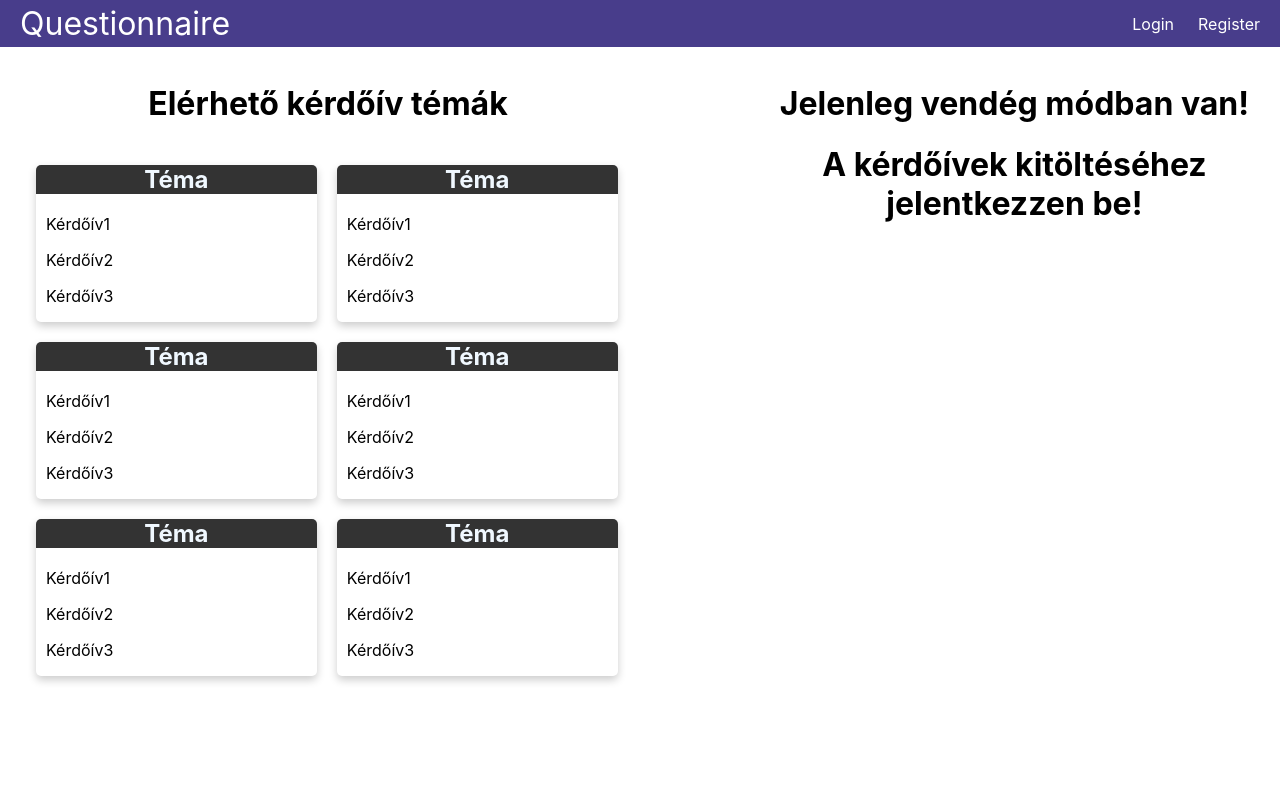
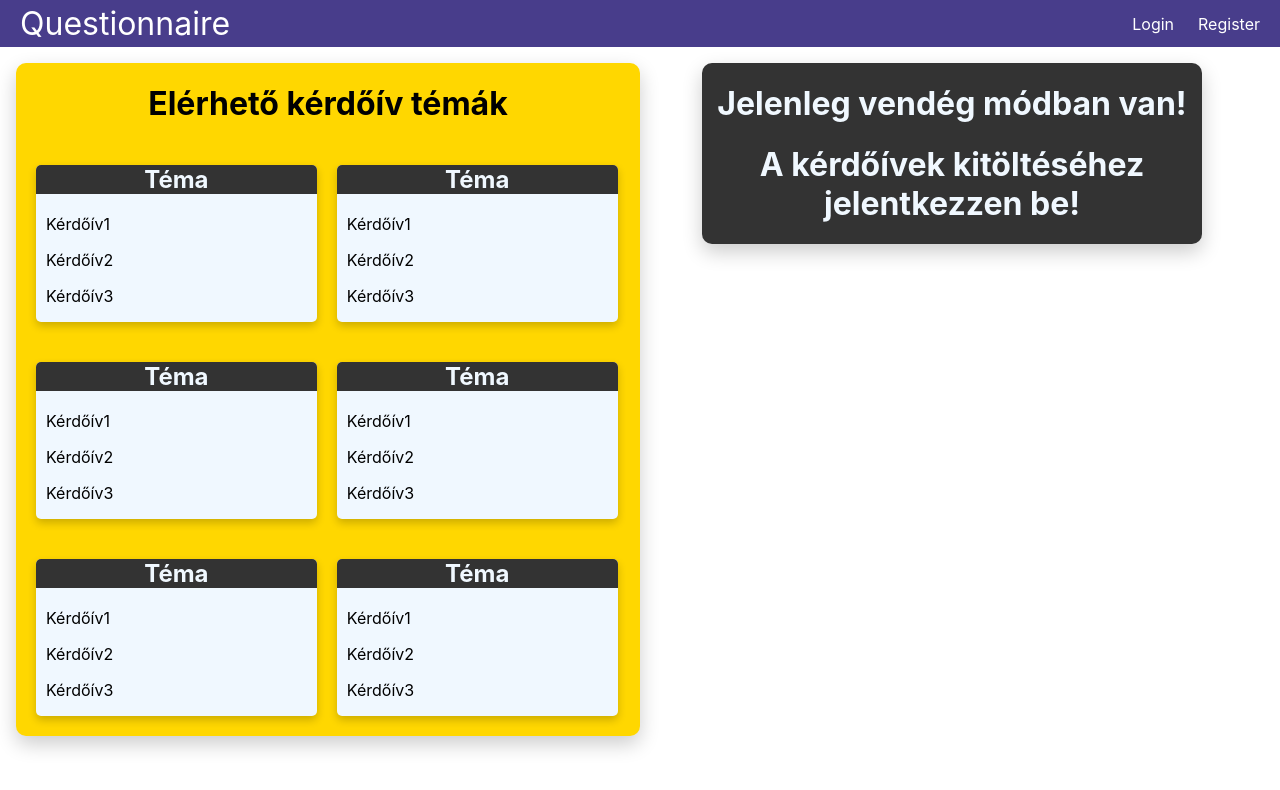
Before and after one commit to JaniITmer/Nagy-Projektmunka, a React (Create React App) app in the folder questionnaire/: page / in a window 1280 px wide. Shown: the top 790 px of the page. Built offline with nearby package versions, Linux system fonts and the light colour scheme.

Commit message:
Főoldal design

```diff
--- a/questionnaire/src/pages/Home.css
+++ b/questionnaire/src/pages/Home.css
@@ -1,7 +1,9 @@
 .card {
+    background-color: aliceblue;
     float: left;
     margin-left: 20px;
     margin-top: 20px;
+    margin-bottom: 20px;
     box-shadow: 0 4px 8px 0 rgba(0,0,0,0.2);
     transition: 0.3s;
     width: 45%;
@@ -21,17 +23,31 @@
 }
 
 .card-content {
+    background-color: aliceblue;
     padding-left: 10px;
     text-align: left;
 }
 
 .topics{
+    background-color:gold;
     text-align: center;
     float:left;
     width: 50%;
     margin-bottom: 20px;
+    border-radius: 10px;
+    box-shadow: 0 8px 20px 0 rgba(0,0,0,0.2);
 }
+
+.topics h1 {
+    color:black;
+}
+
 .main-page-info {
     width: 40%;
     float:right;
+    background-color: #333;
+    color:aliceblue;
+    border-radius: 10px;
+    margin-right: 5%;
+    box-shadow: 0 8px 20px 0 rgba(0,0,0,0.2);
 }
```
